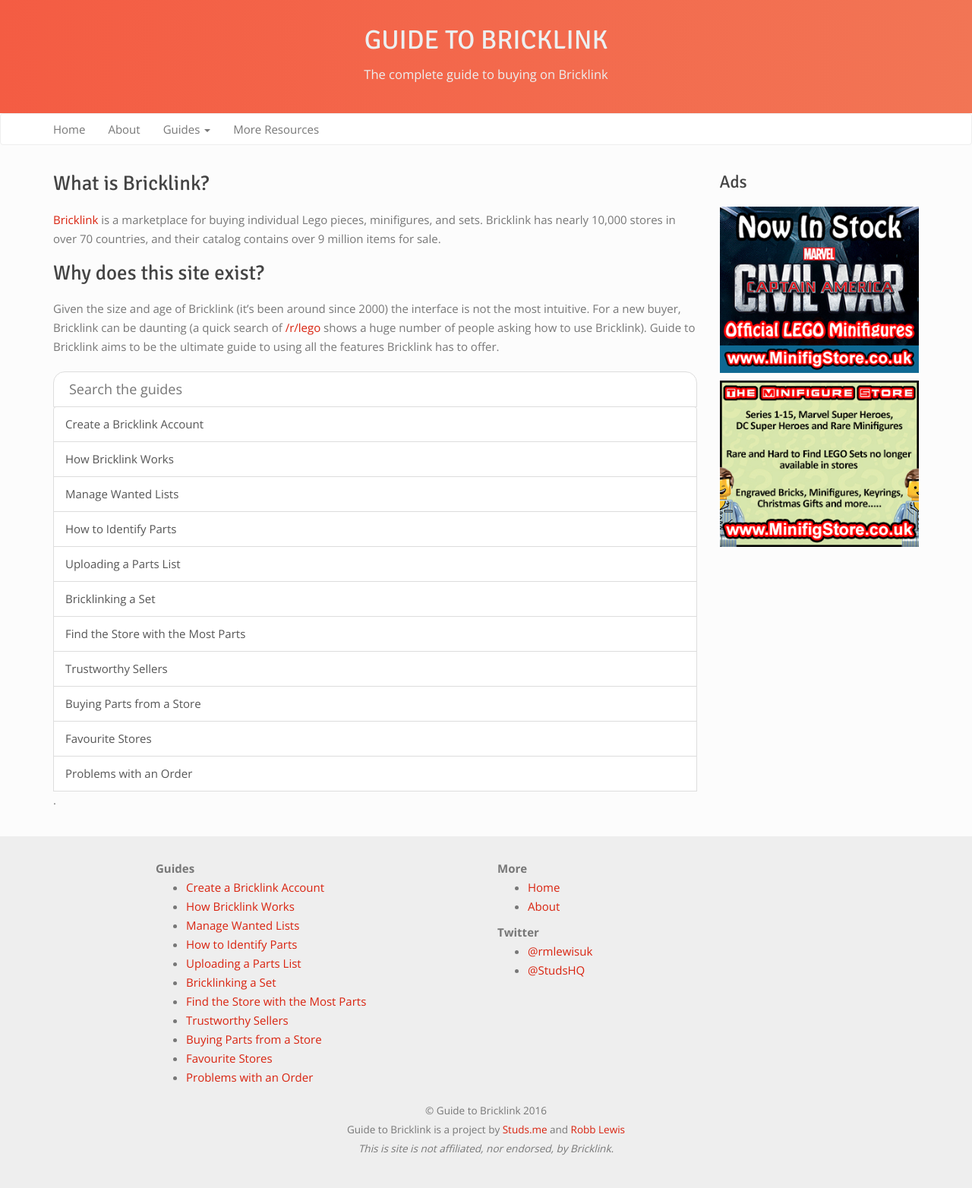
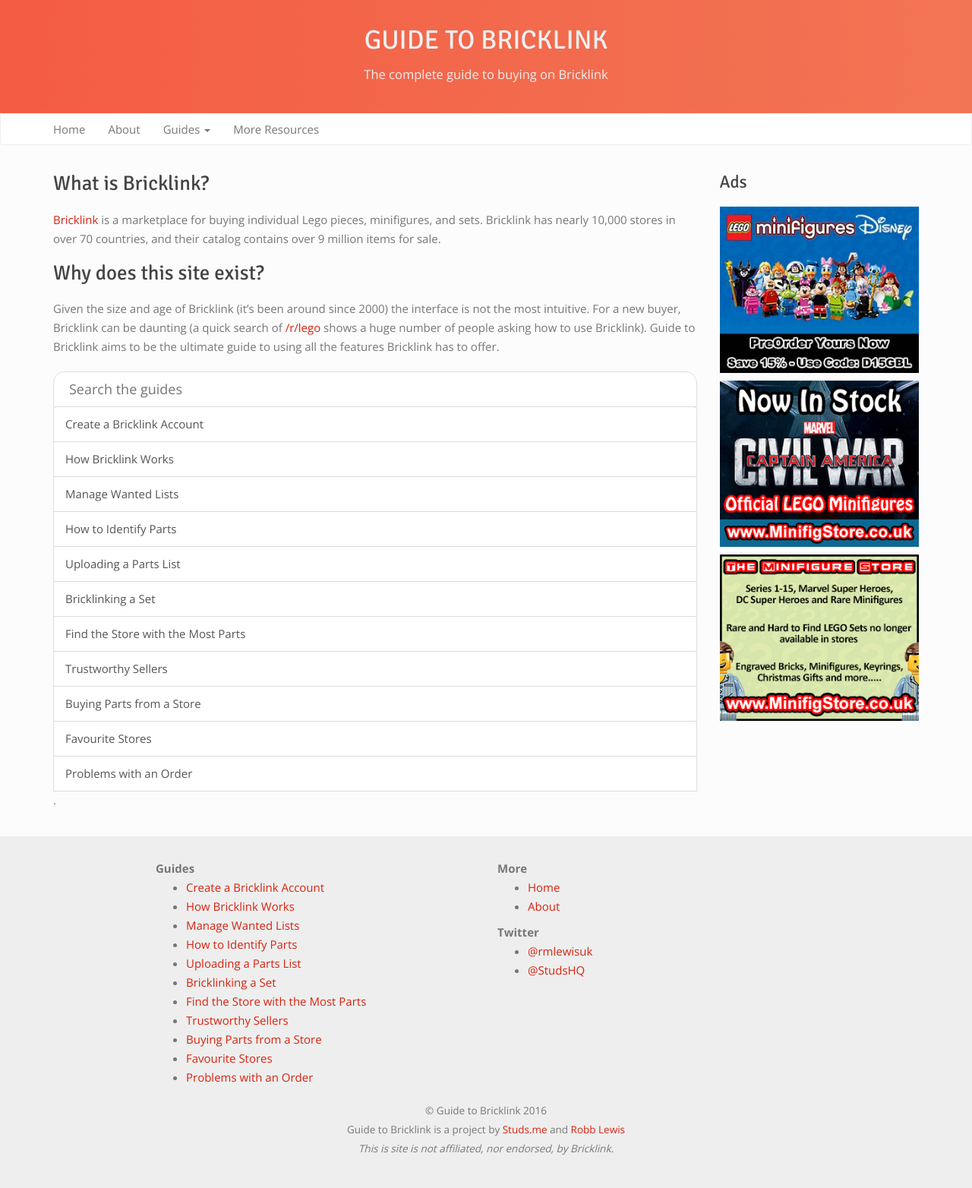
Before and after one commit to rknightuk/guidetobricklink, a Jekyll site: the page built from index.md, in a window 1280 px wide. Shown: the whole page at 76% size. Built offline with Jekyll 4.4.1, drawn with Linux system fonts in a browser that asks for light colours.

Commit message:
Disney CMF

```diff
--- a/_includes/ads.html
+++ b/_includes/ads.html
@@ -1,4 +1,9 @@
 <h3>Ads</h3>
+
+
+<a href="http://www.theminifigurestore.co.uk/shop/disney-pixar-series-1-complete-collection-18-lego-minifigures-71012/?affiliates=18" target="_blank" data-name="(Disney CMF)">
+	<img src="/assets/images/mfstore/disney-cmf-preorder.jpg">
+</a>
 
 <a href="http://www.theminifigurestore.co.uk/product-category/marvel-super-heroes-minifigures/?affiliates=18" target="_blank" data-name="(Civil War)">
 	<img src="/assets/images/mfstore/civil-war.jpg">
```
Also changed, not shown: assets/images/mfstore/disney-cmf-preorder.jpg (added).
